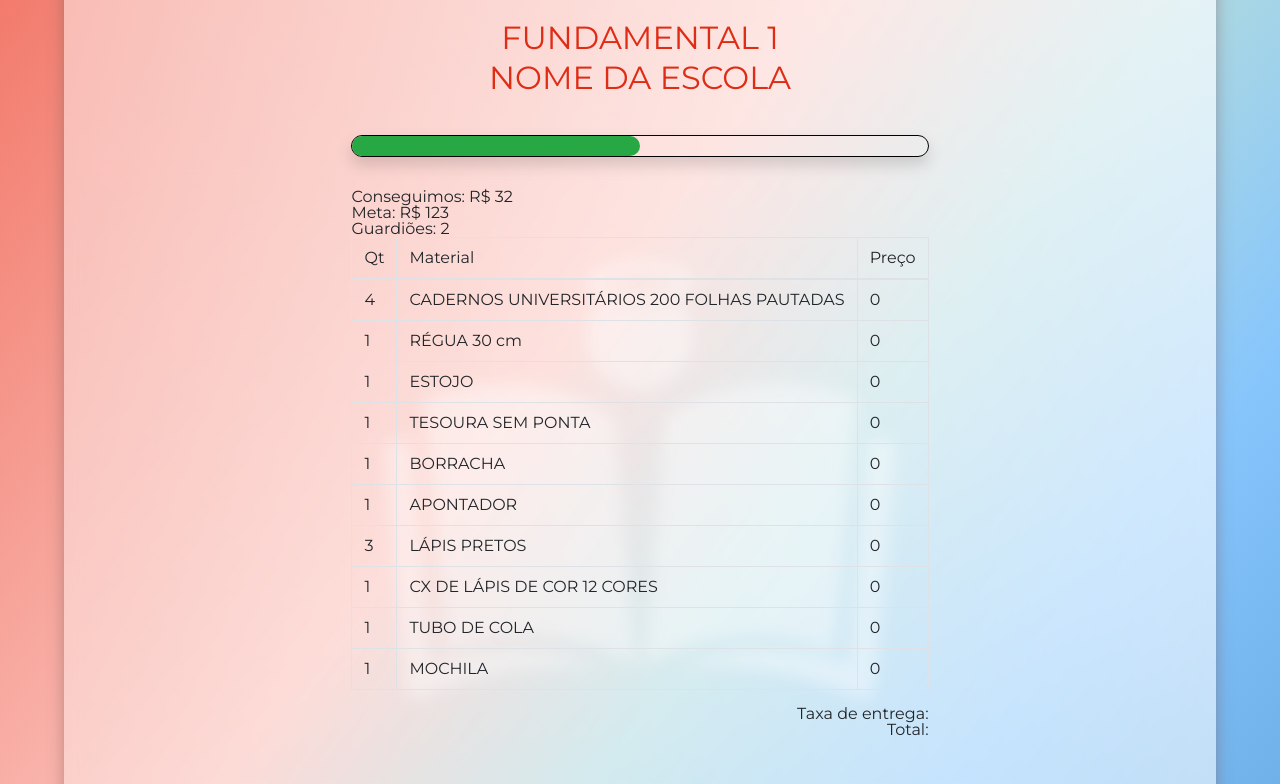
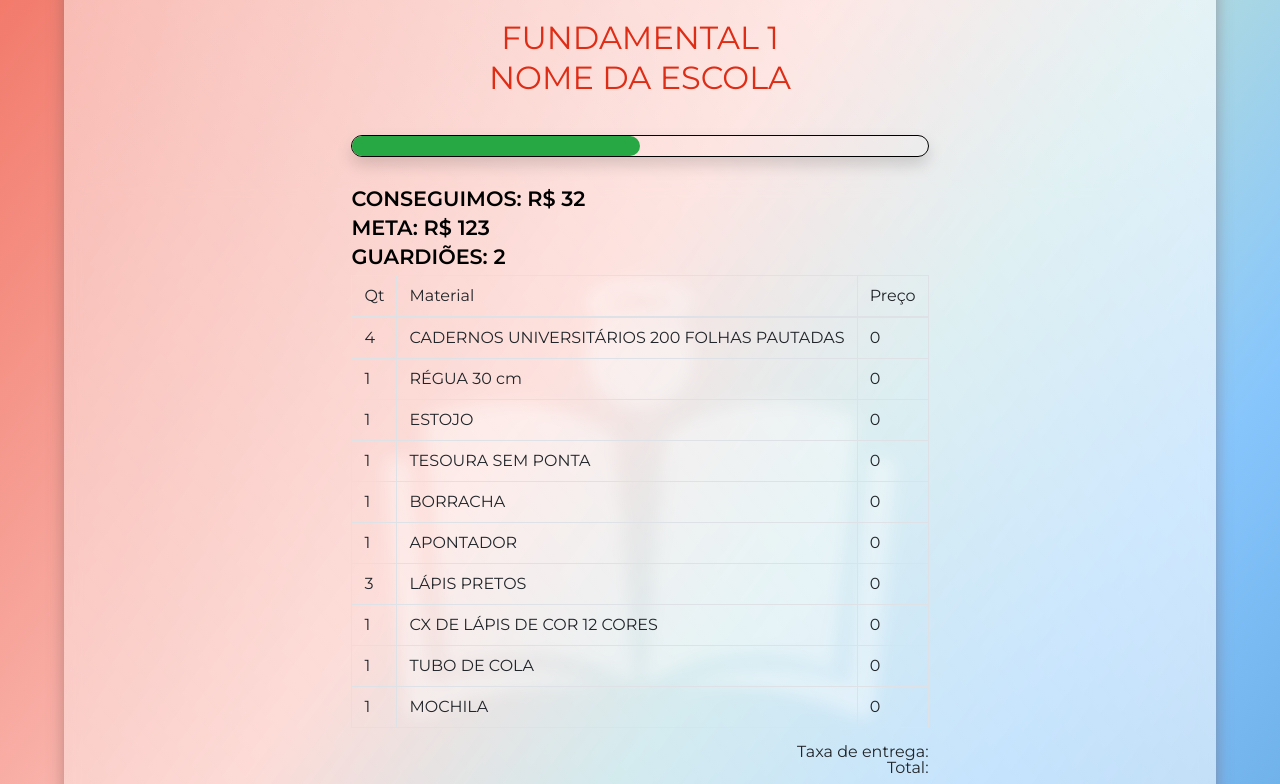
Before and after one commit to bob-mw/anjosDaEducacao, a React (Create React App) app: page /chipIn in a window 1280 px wide. Shown: the part 362-1146 px from the top of the page. Built offline with nearby package versions, Linux system fonts and the light colour scheme.

Commit message:
Implemented Details and DetailsContainer

```diff
--- a/src/components/ChipInComponent/index.jsx
+++ b/src/components/ChipInComponent/index.jsx
@@ -23,7 +23,7 @@ const ChipIn = () => {
 
             <hr />
 
-            <section>
+            <S.DetailsContainer>
 
                 <S.ProgressBarContainer>
                     <S.ProgressBar style={{
@@ -36,13 +36,11 @@ const ChipIn = () => {
                 </S.ProgressBarContainer>
 
 
-                <div className="d-flex flex-column">
-                    <h1>Conseguimos: R$ {children.collected}</h1>
+                <S.Details>Conseguimos: R$ {children.collected}</S.Details>
 
-                    <h1>Meta: R$ {children.goal}</h1>
+                <S.Details>Meta: R$ {children.goal}</S.Details>
 
-                    <h1>Guardiões: {children.guardians}</h1>
-                </div>
+                <S.Details>Guardiões: {children.guardians}</S.Details>
 
                 <table class="table table-bordered">
                     <thead>
@@ -88,7 +86,7 @@ const ChipIn = () => {
                     </div>
                 </section>
 
-            </section>
+            </S.DetailsContainer>
 
             <hr />
 
--- a/src/components/ChipInComponent/styled.jsx
+++ b/src/components/ChipInComponent/styled.jsx
@@ -25,6 +25,12 @@ export const Description = styled.h3`
     padding-bottom: 0.5rem;
 `
 
+export const DetailsContainer = styled.div`
+    display: flex;
+    flex-direction: column;
+    justify-content: flex-start;
+`
+
 export const ProgressBarContainer = styled.div`
 	box-shadow:0 0.5rem 1rem rgba(0, 0, 0, 0.15);
 	border: 1px solid #dee2e6;
@@ -38,3 +44,11 @@ export const ProgressBar = styled.div`
 	background-color: #28a745;
 	border-radius: 15px;
 `
+
+export const Details = styled.p`
+    color: black;
+    font-size: 1.3rem;
+	font-weight: 600;
+    text-transform: uppercase;
+    padding-bottom: 0.5rem;
+`
```
